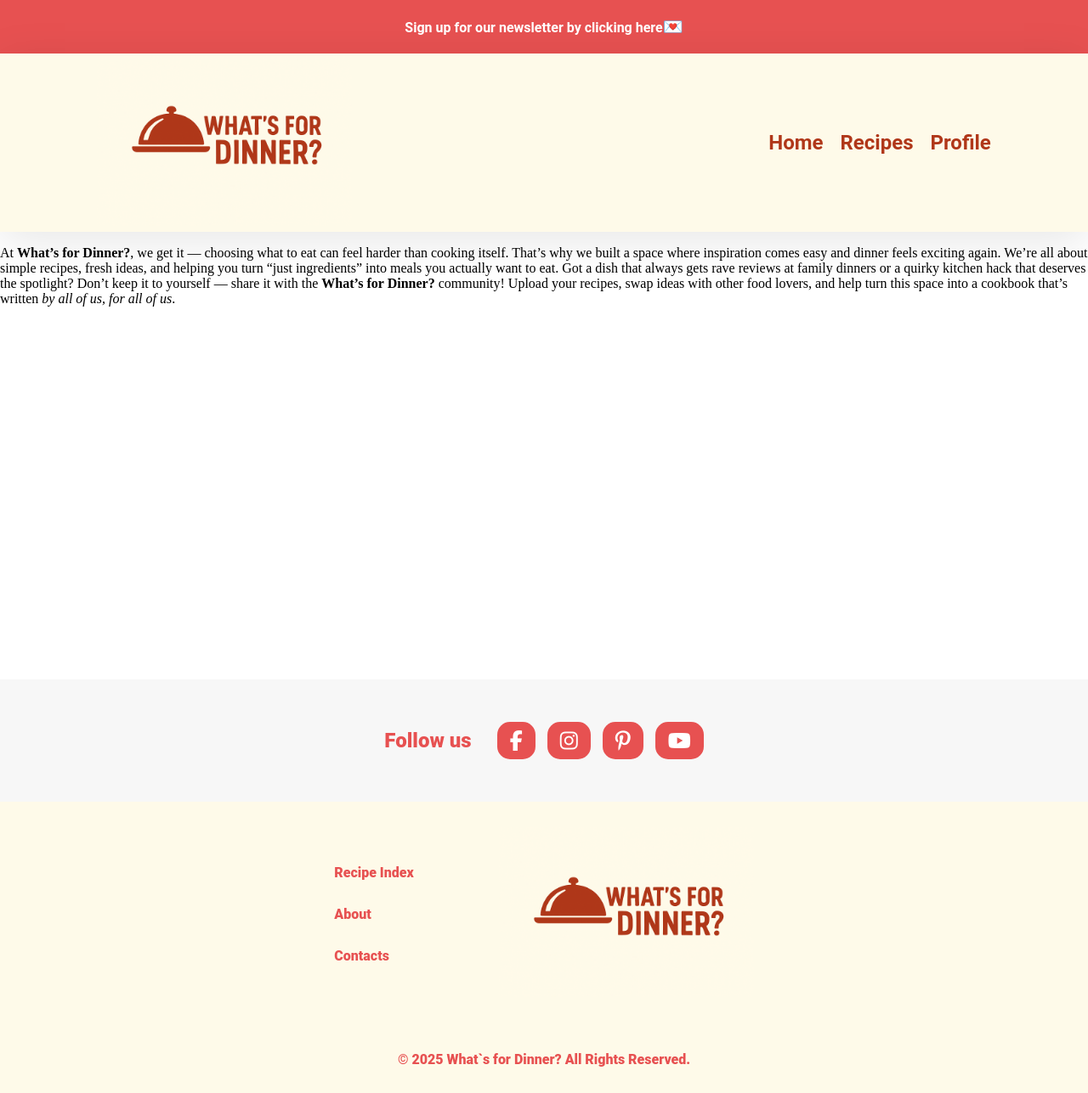
After one commit to mariami57/WhatsForDinner, a Django app: page /about/ in a window 1280 px wide. The commit adds this page. Shown: the whole page at 85% size. Run offline with Django 5.2, Linux system fonts and the light colour scheme.

Commit message:
updated about page and styles

```diff
--- a/common/urls.py
+++ b/common/urls.py
@@ -1,7 +1,7 @@
 from django.urls import path
-
-from common.views import HomeView
+from common.views import HomeView, AboutPageView
 
 urlpatterns = [
-    path('', HomeView.as_view(), name='home')
+    path('', HomeView.as_view(), name='home'),
+    path('about/', AboutPageView.as_view(), name='about')
 ]
--- a/common/views.py
+++ b/common/views.py
@@ -5,3 +5,6 @@ from django.views.generic import TemplateView
 # Create your views here.
 class HomeView(TemplateView):
     template_name = 'common/home.html'
+
+class AboutPageView(TemplateView):
+    template_name = 'common/about.html'
--- a/static/css/base.css
+++ b/static/css/base.css
@@ -1,7 +1,17 @@
-body {
-
+html, body {
     margin: 0;
     padding: 0;
+    height: 100%;
+}
+
+main {
+    min-height: 100%;
+    display: flex;
+    flex-direction: column;
+}
+
+.content-wrap {
+    flex: 1;
 }
 
 .newsletter-prompt {
@@ -65,7 +75,7 @@ nav ul{
     align-items: center;
     max-width: 1000px;
     padding: 30px;
-    margin: 0 auto;
+   margin: 100px auto;
 
 }
 
--- /dev/null
+++ b/templates/common/about.html
@@ -0,0 +1,18 @@
+{%  extends 'common/base.html' %}
+{% load static %}
+
+{% block content %}
+
+    <p>
+        At <b>What’s for Dinner?</b>, we get it — choosing what to eat can feel harder than cooking itself.
+        That’s why we built a space where inspiration comes easy and dinner feels exciting again.
+        We’re all about simple recipes, fresh ideas, and helping you turn “just ingredients”
+        into meals you actually want to eat.
+
+        Got a dish that always gets rave reviews at family dinners or a quirky kitchen hack that deserves the
+        spotlight? Don’t keep it to yourself — share it with the <b>What’s for Dinner?</b> community! Upload your recipes,
+        swap ideas with other food lovers,
+        and help turn this space into a cookbook that’s written <i>by all of us, for all of us</i>.
+
+    </p>
+{% endblock %}
--- a/templates/common/base.html
+++ b/templates/common/base.html
@@ -11,6 +11,7 @@
 </head>
 <body>
     <main>
+        <div class="content-wrap">
             <div class="newsletter-prompt">
                 <a href="#">Sign up for our newsletter by clicking here<span class="letter-emoji">💌</span></a>
             </div>
@@ -18,6 +19,7 @@
             {% include "common/nav.html" %}
             {% block content %}
             {% endblock %}
+        </div>
     </main>
 
     <footer>
@@ -35,7 +37,7 @@
         <div class="additional-info">
             <div class="links">
                 <a href="#">Recipe Index</a>
-                <a href="#">About</a>
+                <a href="{% url 'about' %}">About</a>
                 <a href="#">Contacts</a>
             </div>
 
--- a/templates/common/nav.html
+++ b/templates/common/nav.html
@@ -8,7 +8,7 @@
     <nav>
         <ul>
             <li>
-                <a href="#">Home</a>
+                <a href="{%  url 'home' %}">Home</a>
             </li>
 
             <li>
```
Lines whose indentation alone changed are shown as unchanged.
